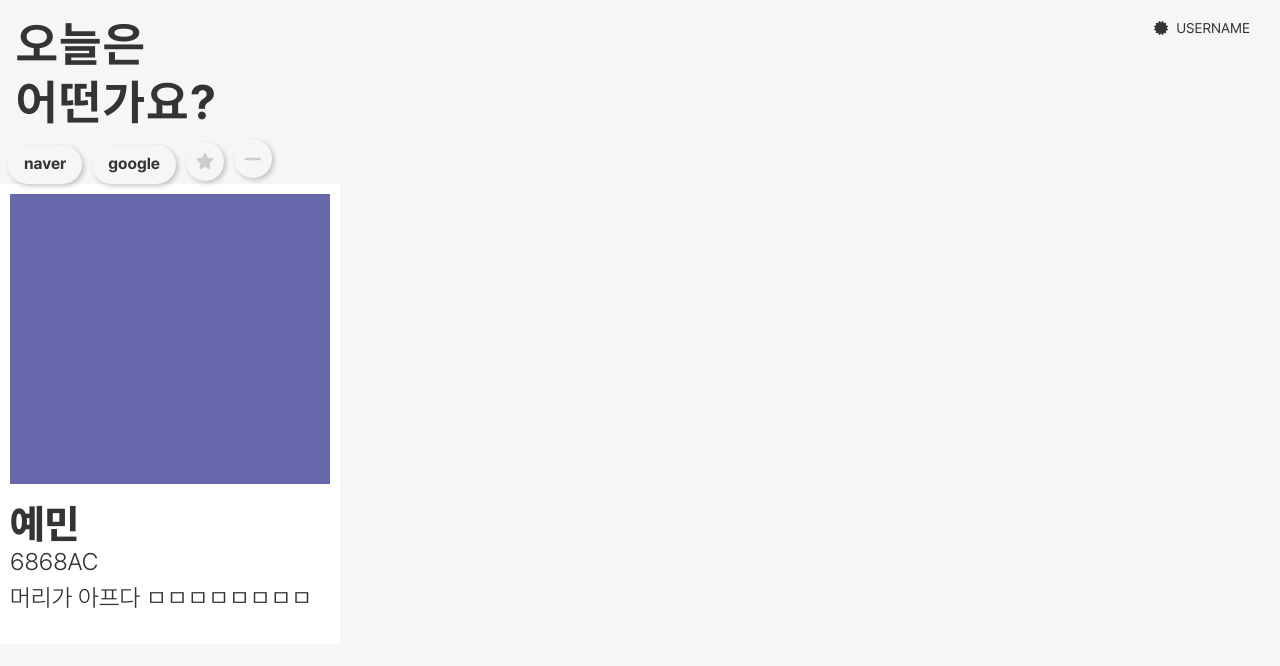
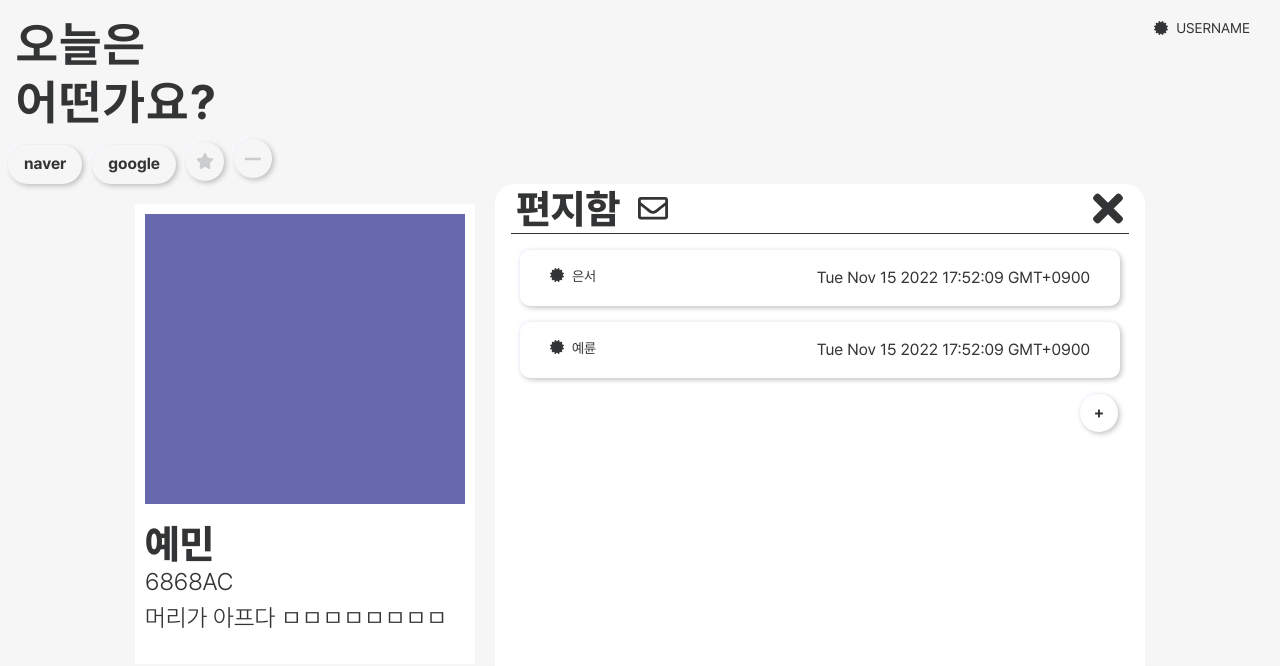
Before and after one commit to codestates-seb/seb40_main_029, a React (Create React App) app in the folder client/: page / in a window 1280 px wide. Shown: the top 666 px of the page. Built offline with nearby package versions, Linux system fonts and the light colour scheme.

Commit message:
feat : app.js 수정

```diff
--- a/client/src/App.js
+++ b/client/src/App.js
@@ -1,11 +1,11 @@
 import Header from './components/module/Header';
-import MoodCard from './components/module/MoodCard';
+import Letter from './components/templates/Letter';
 
 const App = () => {
   return (
     <div className="App">
       <Header />
-      <MoodCard />
+      <Letter />
     </div>
   );
 };
```
